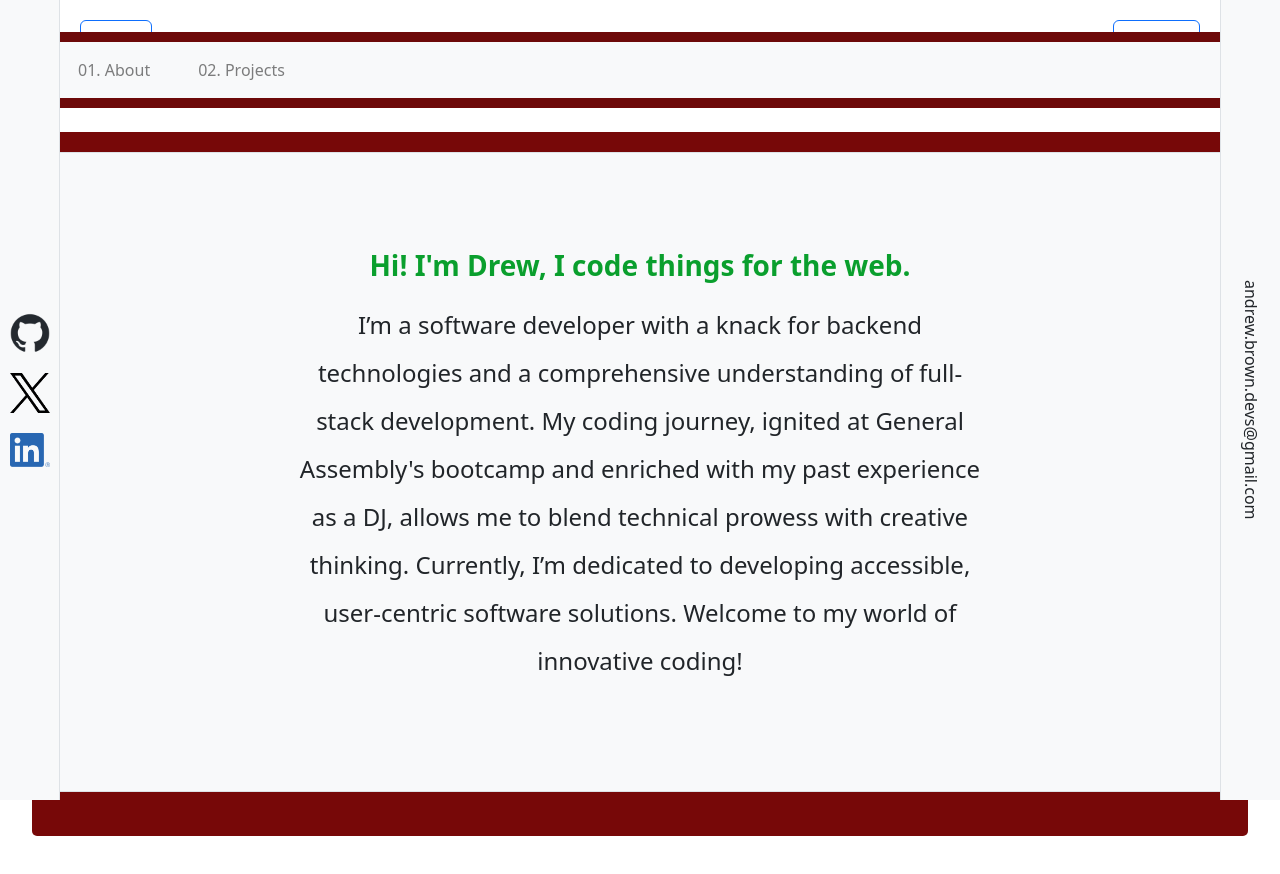
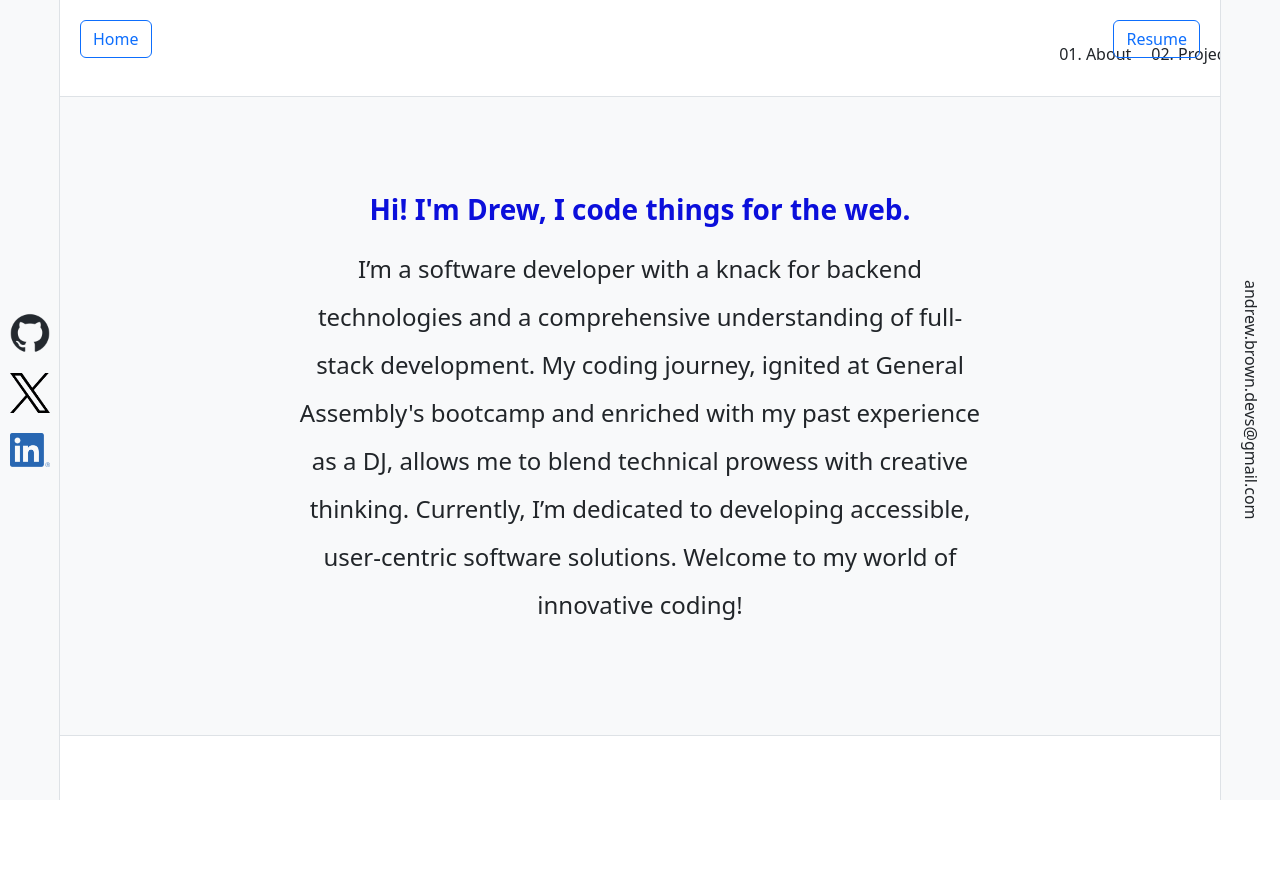
Before and after one commit to drewkybrown/portfolio, a React (Vite) app: page / in a window 1280 px wide. After the commit the page ends 820 px from the top, so only its background shows below. Built offline with nearby package versions, Linux system fonts and the light colour scheme; a small style sheet from the web is missing.

Commit message:
Add styling to projects page, about page, and overall app

```diff
--- a/src/components/Header.jsx
+++ b/src/components/Header.jsx
@@ -1,46 +1,26 @@
 import React from "react";
 import { Link } from "react-router-dom";
-import "../styles/components.css"; // Import the CSS file
+import "../styles/components.css"; // Ensure the path is correct
 
 function Header() {
   return (
-    <header className="header-container mb-4">
-      {/* Bootstrap margin bottom class */}
-      <div className="container-fluid">
-        <div className="row">
-          <div className="col">
-            {/* Navbar */}
-            <nav className="navbar navbar-expand-lg navbar-light bg-light">
-              {/* Bootstrap navbar classes */}
-              <button
-                className="navbar-toggler"
-                type="button"
-                data-bs-toggle="collapse"
-                data-bs-target="#navbarNav"
-                aria-controls="navbarNav"
-                aria-expanded="false"
-                aria-label="Toggle navigation"
-              >
-                <span className="navbar-toggler-icon"></span>
-              </button>
-              <div className="collapse navbar-collapse" id="navbarNav">
-                <ul className="navbar-nav me-auto mb-2 mb-lg-0">
-                  <li className="nav-item">
-                    <Link to="/about" className="nav-link">
-                      <div>01. About</div>
-                    </Link>
-                  </li>
-                  <li className="nav-item">
-                    <Link to="/projects" className="nav-link">
-                      <div>02. Projects</div>
-                    </Link>
-                  </li>
-                </ul>
-              </div>
-            </nav>
+    <header className="header-container">
+      <nav className="nav-box">
+        <div className="nav-items-container">
+          <div className="nav-item">
+            <Link to="/about" className="nav-link">
+              01. About
+            </Link>
           </div>
+          <div className="nav-item">
+            <Link to="/projects" className="nav-link">
+              02. Projects
+            </Link>
+          </div>
+          {/* Add more nav-items here as needed */}
         </div>
-      </div>
+        {/* Additional items can be added here */}
+      </nav>
     </header>
   );
 }
--- a/src/styles.css
+++ b/src/styles.css
@@ -7,18 +7,6 @@ html {
   margin: 0;
   padding: 0;
   box-sizing: border-box;
-}
-
-/* Body and overall page styling */
-body {
-  font-family: Arial, sans-serif;
-  background-color: #f2f2f2;
-}
-
-/* Page title styles */
-h1 {
-  font-size: 36px;
-  margin: 20px 0;
 }
 
 /* styles.css */
--- a/src/styles/components.css
+++ b/src/styles/components.css
@@ -27,20 +27,34 @@
 
 /* Style for the entire header */
 .header-container {
-  position: relative;
-  top: 0;
-  left: 0;
-  background-color: #6d0909;
-
-  padding: 10px;
+  background-color: white; /* Light grey background */
+  padding: 10px; /* Padding around the header */
 }
 
-/* Style for individual navigation links */
+.nav-box {
+  display: flex; /* Flexbox layout */
+  justify-content: flex-end; /* Aligns children to the end (right) */
+  align-items: center; /* Align items vertically */
+}
+
+.nav-items-container {
+  display: flex; /* Flexbox layout for the nav items */
+}
+
+.nav-item {
+  margin-left: 20px; /* Space between each nav item */
+}
+
 .nav-link {
-  color: rgb(17, 14, 236);
+  padding: 10px 20px; /* Padding for the links */
   text-decoration: none;
-  margin: 0 1rem;
+  color: #007bff; /* Bootstrap primary blue color */
   font-weight: bold;
+}
+
+.nav-link:hover {
+  color: #0056b3; /* Darker blue on hover */
+  background-color: #f8f8f9; /* Light grey background on hover */
 }
 
 /* Custom styles for the "Home" button */
--- a/src/styles/pages.css
+++ b/src/styles/pages.css
@@ -4,7 +4,7 @@
 
 .home-container {
   /* Add custom container styles here */
-  background-color: #770808;
+  background-color: white;
   padding: 20px;
   border-radius: 5px;
 }
@@ -12,7 +12,7 @@
 .home-heading {
   /* Add custom heading styles here */
   font-size: 28px;
-  color: #0a9f2d;
+  color: #0b0fdb;
   text-align: center;
 }
 
@@ -30,7 +30,7 @@
 /* Container styles */
 .custom-about-container {
   /* Add custom container styles here */
-  background-color: #770808;
+  background-color: white;
   padding: 20px;
   border-radius: 5px;
 }
@@ -66,3 +66,11 @@
   /* Add custom paragraph styles here */
   line-height: 3.5; /* Add line height for spacing */
 }
+
+/* Styling for the projects page */
+
+.card-img-top {
+  /* Add custom card image styles here */
+  height: 200px;
+  object-fit: cover;
+}
```
